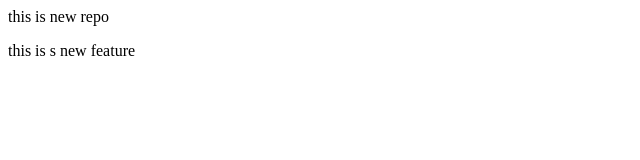
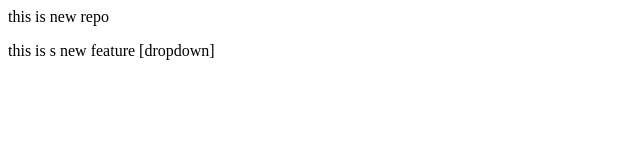
Before and after one commit to Ankit-gt/local-repo, a plain HTML site: page index.html in a window 1280 px wide. Shown: the full height of the page, 0-640 px from the left. Drawn offline with Linux system fonts and the light colour scheme.

Commit message:
added dropdown

```diff
--- a/index.html
+++ b/index.html
@@ -1,2 +1,2 @@
 <p> this is new repo</p>
-<p> this is s new feature</p>
+<p> this is s new feature [dropdown]</p>
```
